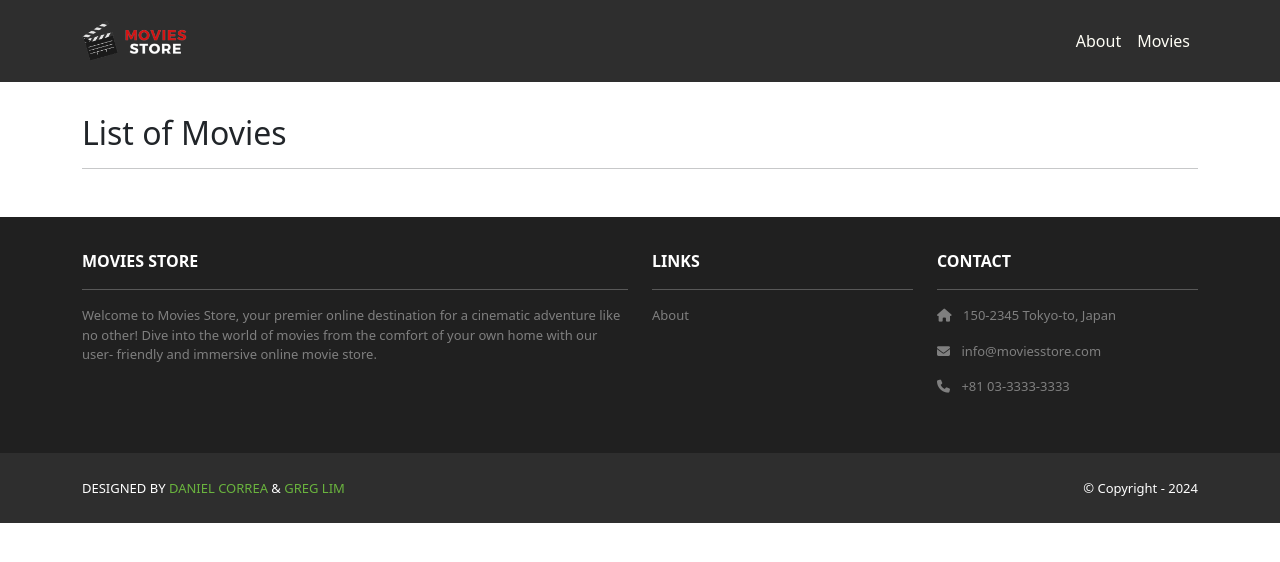
After one commit to kevskillz/moviestore, a Django app: template moviestore/movies/templates/movies/index.html in a window 1280 px wide. The commit adds this page. Shown: the top 562 px of the page. Run offline with Django 5.2, Linux system fonts and the light colour scheme; the template is opened without the code that fills it, so the values that code supplies are empty; some libraries are stand-ins or nearby versions.

Commit message:
Finished chapter 4. 'http://localhost:8000/movies/' now displays a list of movies.

```diff
--- a/moviestore/home/urls.py
+++ b/moviestore/home/urls.py
@@ -4,4 +4,5 @@ from . import views
 urlpatterns = [
     path('', views.index, name='home.index'),
     path('about/', views.about, name='home.about'),
+
 ]
--- /dev/null
+++ b/moviestore/movies/templates/movies/index.html
@@ -0,0 +1,28 @@
+{% extends 'base.html' %}
+{% block content %}
+{% load static %}
+<div class="p-3">
+  <div class="container">
+    <div class="row mt-3">
+      <div class="col mx-auto mb-3">
+        <h2>List of Movies</h2>
+        <hr />
+      </div>
+    </div>
+    <div class="row">
+      {% for movie in template_data.movies %}
+      <div class="col-md-4 col-lg-3 mb-2">
+        <div class="card" style="width: 18rem;">
+          <img src="{% static 'img/about.jpg' %}" class="card-img-top rounded" alt="{{ movie.name }}">
+          <div class="card-body text-center">
+            <h5 class="card-title">{{ movie.name }}</h5>
+            <p class="card-text">{{ movie.description }}</p>
+            <a href="{% url 'movies.show' id=movie.id %}" class="btn btn-primary">View Details</a>
+          </div>
+        </div>
+      </div>
+      {% endfor %}
+    </div>
+  </div>
+</div>
+{% endblock content %}
--- /dev/null
+++ b/moviestore/movies/urls.py
@@ -0,0 +1,6 @@
+from django.urls import path
+from . import views
+urlpatterns = [
+    path('', views.index, name='movies.index'),
+    path('<int:id>/', views.show, name='movies.show'),
+]
--- a/moviestore/moviestore/settings.py
+++ b/moviestore/moviestore/settings.py
@@ -39,6 +39,7 @@ INSTALLED_APPS = [
     "django.contrib.messages",
     "django.contrib.staticfiles",
     "home",
+    'movies',
 ]
 
 MIDDLEWARE = [
--- a/moviestore/moviestore/templates/base.html
+++ b/moviestore/moviestore/templates/base.html
@@ -36,6 +36,8 @@
         <div class="collapse navbar-collapse" id="navbarNavAltMarkup">
           <div class="navbar-nav ms-auto navbar-ml">
             <a class="nav-link" href="{% url 'home.about' %}">About</a>
+              <a class="nav-link" href=
+              "{% url 'movies.index' %}">Movies</a>
           </div>
         </div>
       </div>
--- a/moviestore/moviestore/urls.py
+++ b/moviestore/moviestore/urls.py
@@ -21,4 +21,7 @@ from django.urls import path, include
 urlpatterns = [
     path("admin/", admin.site.urls),
     path("", include("home.urls")),
+
+    path('movies/', include('movies.urls')),
+
 ]
```
Also changed, not shown: moviestore/movies/templates/movies/show.html (added, +25 -0 lines), moviestore/db.sqlite3.
